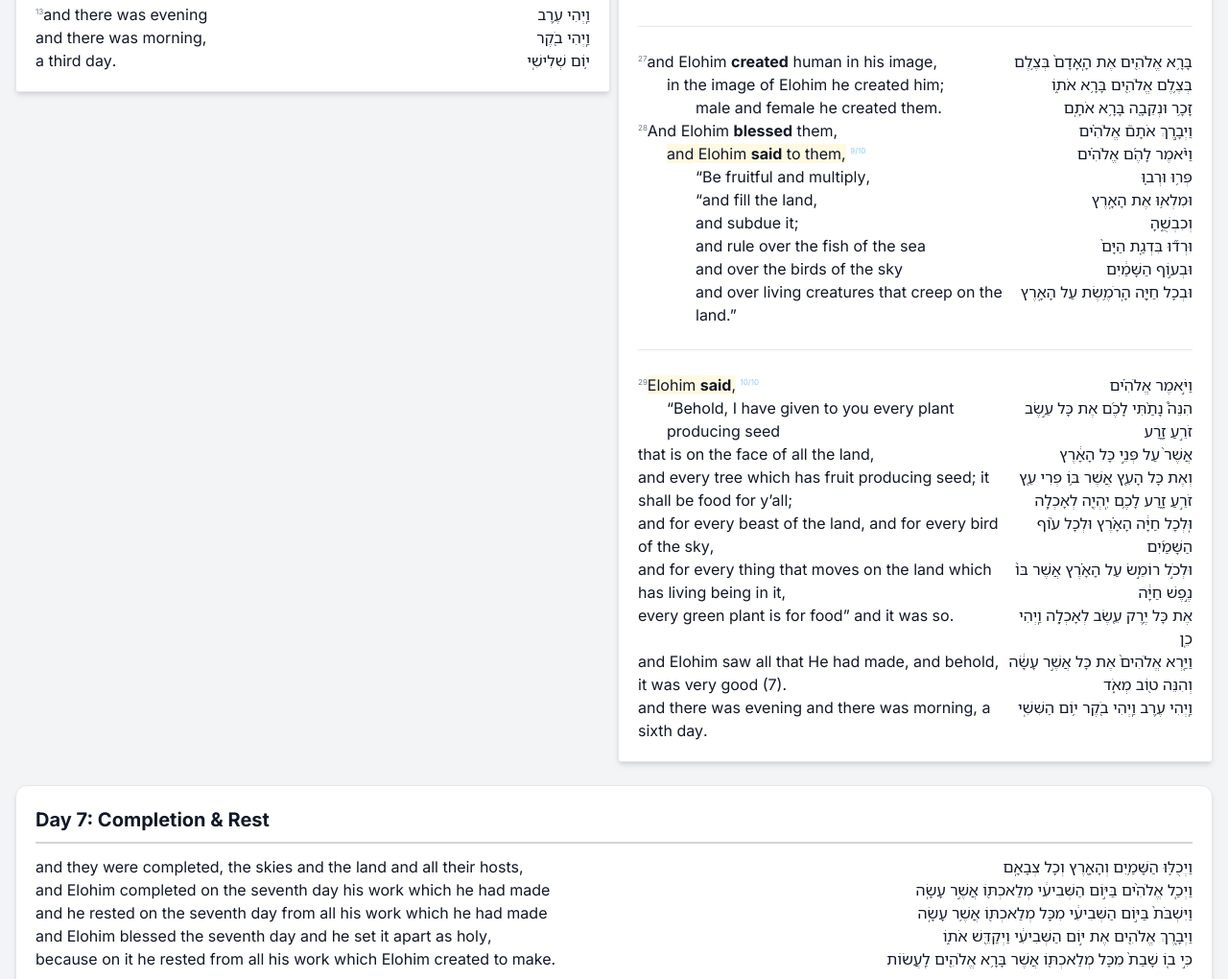
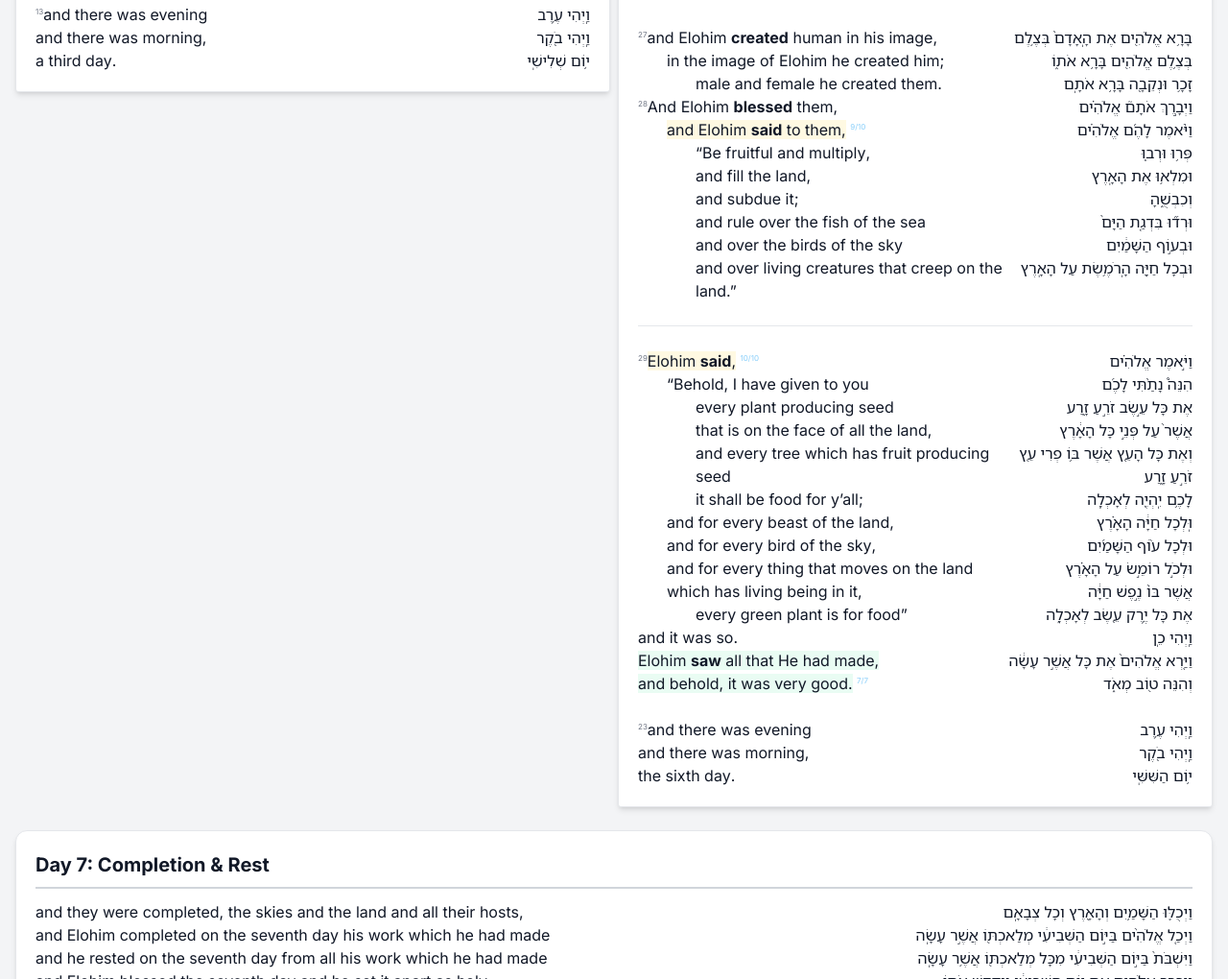
Before and after one commit to fisherds/bibleproject-genesis-one, a plain HTML site: page public/index.html in a window 1280 px wide. Shown: the part 2643-3663 px from the top of the page at 96% size. Drawn offline with nearby package versions, Linux system fonts and the light colour scheme; no server answers.

Commit message:
sixth day done

```diff
--- a/public/index.html
+++ b/public/index.html
@@ -475,11 +475,6 @@
                         <div class="english-line">&nbsp;</div>
                         <div class="hebrew-line">&nbsp;</div>
 
-                        <hr><hr>
-
-                        <div class="english-line">&nbsp;</div>
-                        <div class="hebrew-line">&nbsp;</div>
-
                         <div class="english-line"><span class="verse">27</span>and <span class="h430" data-id="338">Elohim</span> <b><span class="h1254" data-id="337">created</span></b> <span class="h120" data-id="340">human</span> in his <span class="h6754" data-id="341">image</span>,</div>
                         <div class="hebrew-line"><span class="h1254" data-id="337">בָּרָ֥א</span> <span class="h430" data-id="338">אֱלֹהִ֖ים</span> <span class="h853" data-id="339">אֶת</span> <span class="h120" data-id="340">הָֽאָדָם֙</span> <span class="h6754" data-id="341">בְּצֶ֥לֶם</span></div>
 
@@ -498,7 +493,7 @@
                         <div class="english-line line-indent-8">“<span class="h6509" data-id="356">Be fruitful</span> and <span class="h7235" data-id="357">multiply</span>,</div>
                         <div class="hebrew-line"><span class="h6509" data-id="356">פְּר֥וּ</span> <span class="h7235" data-id="357">וּרְב֛וּ</span></div>
 
-                        <div class="english-line line-indent-8">“<span class="h6509" data-id="356">and <span class="h4390" data-id="358">fill</span> the <span class="h776" data-id="360">land</span>,</div>
+                        <div class="english-line line-indent-8"><span class="h6509" data-id="356">and <span class="h4390" data-id="358">fill</span> the <span class="h776" data-id="360">land</span>,</div>
                         <div class="hebrew-line"><span class="h4390" data-id="358">וּמִלְא֥וּ</span> <span class="h853" data-id="359">אֶת</span> <span class="h776" data-id="360">הָאָֽרֶץ</span></div>
 
                         <div class="english-line line-indent-8">and <span class="h3533" data-id="361">subdue</span> it;</div>
@@ -524,29 +519,56 @@
                         <div class="english-line"><span class="verse">29</span><span class="repeated-said"><span class="h430" data-id="373">Elohim</span> <b><span class="h559" data-id="372">said</span></b>,</span> <span class="phrase god-said">10/10</span></div>
                         <div class="hebrew-line"><span class="h559" data-id="372">וַיֹּ֣אמֶר</span> <span class="h430" data-id="373">אֱלֹהִ֗ים</span></div>
 
-                        <div class="english-line line-indent-4">“<span class="h2009" data-id="374">Behold</span>, I have <span class="h5414" data-id="375">given</span> to you <span class="h3605" data-id="378">every</span> <span class="h6212" data-id="379">plant</span> <span class="h2232" data-id="380">producing</span> <span class="h2233" data-id="381">seed</span></div>
-                        <div class="hebrew-line"><span class="h2009" data-id="374">הִנֵּה֩</span> <span class="h5414" data-id="375">נָתַ֨תִּי</span> <span class="h0" data-id="376">לָכֶ֜ם</span> <span class="h853" data-id="377">אֶת</span> <span class="h3605" data-id="378">כָּל</span> <span class="h6212" data-id="379">עֵ֣שֶׂב</span> <span class="h2232" data-id="380">זֹרֵ֣עַ</span> <span class="h2233" data-id="381">זָ֑רַע</span></div>
+                        <div class="english-line line-indent-4">“<span class="h2009" data-id="374">Behold</span>, I have <span class="h5414" data-id="375">given</span> <span class="h0" data-id="376">to you</span></div>
+                        <div class="hebrew-line"><span class="h2009" data-id="374">הִנֵּה֩</span> <span class="h5414" data-id="375">נָתַ֨תִּי</span> <span class="h0" data-id="376">לָכֶ֜ם</span></div>
 
-                        <div class="english-line">that is on the <span class="h6440" data-id="384">face of</span> <span class="h3605" data-id="385">all</span> the <span class="h776" data-id="386">land</span>,</div>
+                        <div class="english-line line-indent-8"><span class="h3605" data-id="378">every</span> <span class="h6212" data-id="379">plant</span> <span class="h2232" data-id="380">producing</span> <span class="h2233" data-id="381">seed</span></div>
+                        <div class="hebrew-line"> <span class="h853" data-id="377">אֶת</span> <span class="h3605" data-id="378">כָּל</span> <span class="h6212" data-id="379">עֵ֣שֶׂב</span> <span class="h2232" data-id="380">זֹרֵ֣עַ</span> <span class="h2233" data-id="381">זָ֑רַע</span></div>
+
+                        <div class="english-line line-indent-8">that is on the <span class="h6440" data-id="384">face of</span> <span class="h3605" data-id="385">all</span> the <span class="h776" data-id="386">land</span>,</div>
                         <div class="hebrew-line"><span class="h834" data-id="382">אֲשֶׁר֙</span> <span class="h5921" data-id="383">עַל</span> <span class="h6440" data-id="384">פְּנֵ֣י</span> <span class="h3605" data-id="385">כָּל</span> <span class="h776" data-id="386">הָאָ֔רֶץ</span></div>
 
-                        <div class="english-line">and <span class="h3605" data-id="388">every</span> <span class="h6086" data-id="389">tree</span> which has <span class="h6529" data-id="392">fruit</span> <span class="h6086" data-id="393">producing</span> <span class="h2233" data-id="395">seed</span>; it shall be <span class="h402" data-id="398">food</span> for y’all;</div>
-                        <div class="hebrew-line"><span class="h853" data-id="387">וְאֶת</span> <span class="h3605" data-id="388">כָּל</span> <span class="h6086" data-id="389">הָעֵ֖ץ</span> <span class="h834" data-id="390">אֲשֶׁר</span> <span class="h0" data-id="391">בּ֥וֹ</span> <span class="h6529" data-id="392">פְרִי</span> <span class="h6086" data-id="393">עֵ֖ץ</span> <span class="h2232" data-id="394">זֹרֵ֣עַ</span> <span class="h2233" data-id="395">זָ֑רַע</span> <span class="h0" data-id="396">לָכֶ֥ם</span> <span class="h1961" data-id="397">יִֽהְיֶ֖ה</span> <span class="h402" data-id="398">לְאָכְלָֽה</span></div>
+                        <div class="english-line line-indent-8">and <span class="h3605" data-id="388">every</span> <span class="h6086" data-id="389">tree</span> which has <span class="h6529" data-id="392">fruit</span> <span class="h2232" data-id="394">producing</span> <span class="h2233" data-id="395">seed</span></div>
+                        <div class="hebrew-line"><span class="h853" data-id="387">וְאֶת</span> <span class="h3605" data-id="388">כָּל</span> <span class="h6086" data-id="389">הָעֵ֖ץ</span> <span class="h834" data-id="390">אֲשֶׁר</span> <span class="h0" data-id="391">בּ֥וֹ</span> <span class="h6529" data-id="392">פְרִי</span> <span class="h6086" data-id="393">עֵ֖ץ</span> <span class="h2232" data-id="394">זֹרֵ֣עַ</span> <span class="h2233" data-id="395">זָ֑רַע</span></div>
 
-                        <div class="english-line">and for <span class="h3605" data-id="399">every</span> <span class="h2416" data-id="400">beast</span> of the <span class="h776" data-id="401">land</span>, and for <span class="h3605" data-id="402">every</span> <span class="h5775" data-id="403">bird</span> of the <span class="h8064" data-id="404">sky</span>,</div>
-                        <div class="hebrew-line"><span class="h3605" data-id="399">וּֽלְכָל</span> <span class="h2416" data-id="400">חַיָּ֔ה</span> <span class="h776" data-id="401">הָאָ֗רֶץ</span> <span class="h3605" data-id="402">וּלְכָל</span> <span class="h5775" data-id="403">ע֨וֹף</span> <span class="h8064" data-id="404">הַשָּׁמַ֜יִם</span></div>
+                        <div class="english-line line-indent-8">it shall be <span class="h402" data-id="398">food</span> for y’all;</div>
+                        <div class="hebrew-line"><span class="h0" data-id="396">לָכֶ֥ם</span> <span class="h1961" data-id="397">יִֽהְיֶ֖ה</span> <span class="h402" data-id="398">לְאָכְלָֽה</span></div>
 
-                        <div class="english-line">and for <span class="h3605" data-id="405">every</span> thing that <span class="h7430" data-id="406">moves</span> on the <span class="h776" data-id="408">land</span> which has <span class="h2416" data-id="412">living</span> <span class="h5315" data-id="411">being</span> in it,</div>
-                        <div class="hebrew-line"><span class="h3605" data-id="405">וּלְכֹ֣ל</span> <span class="h7430" data-id="406">רוֹמֵ֣שׂ</span> <span class="h5921" data-id="407">עַל</span> <span class="h776" data-id="408">הָאָ֗רֶץ</span> <span class="h834" data-id="409">אֲשֶׁר</span> <span class="h0" data-id="410">בּוֹ֙</span> <span class="h5315" data-id="411">נֶ֣פֶשׁ</span> <span class="h2416" data-id="412">חַיָּ֔ה</span></div>
+                        <div class="english-line line-indent-4">and for <span class="h3605" data-id="399">every</span> <span class="h2416" data-id="400">beast</span> of the <span class="h776" data-id="401">land</span>,</div>
+                        <div class="hebrew-line"><span class="h3605" data-id="399">וּֽלְכָל</span> <span class="h2416" data-id="400">חַיָּ֔ה</span> <span class="h776" data-id="401">הָאָ֗רֶץ</span></div>
 
-                        <div class="english-line"><span class="h3605" data-id="414">every</span> <span class="h3418" data-id="415">green</span> <span class="h6212" data-id="416">plant</span> is for <span class="h402" data-id="417">food</span>” and <span class="h1961" data-id="418">it was</span> <span class="h3651" data-id="419">so</span>.</div>
-                        <div class="hebrew-line"><span class="h853" data-id="413">אֶת</span> <span class="h3605" data-id="414">כָּל</span> <span class="h3418" data-id="415">יֶ֥רֶק</span> <span class="h6212" data-id="416">עֵ֖שֶׂב</span> <span class="h402" data-id="417">לְאָכְלָ֑ה</span> <span class="h1961" data-id="418">וַֽיְהִי</span> <span class="h3651" data-id="419">כֵֽן</span></div>
+                        <div class="english-line line-indent-4">and for <span class="h3605" data-id="402">every</span> <span class="h5775" data-id="403">bird</span> of the <span class="h8064" data-id="404">sky</span>,</div>
+                        <div class="hebrew-line"><span class="h3605" data-id="402">וּלְכָל</span> <span class="h5775" data-id="403">ע֨וֹף</span> <span class="h8064" data-id="404">הַשָּׁמַ֜יִם</span></div>
 
-                        <div class="english-line">and <span class="h430" data-id="421">Elohim</span> <span class="h7200" data-id="420">saw</span> <span class="h3605" data-id="423">all</span> that He had <span class="h6213" data-id="425">made</span>, and <span class="h2009" data-id="426">behold</span>, it was <span class="h3966" data-id="428">very</span> <span class="h2896" data-id="427">good</span> (7).</div>
-                        <div class="hebrew-line"><span class="h7200" data-id="420">וַיַּ֤רְא</span> <span class="h430" data-id="421">אֱלֹהִים֙</span> <span class="h853" data-id="422">אֶת</span> <span class="h3605" data-id="423">כָּל</span> <span class="h834" data-id="424">אֲשֶׁ֣ר</span> <span class="h6213" data-id="425">עָשָׂ֔ה</span> <span class="h2009" data-id="426">וְהִנֵּה</span> <span class="h2896" data-id="427">ט֖וֹב</span> <span class="h3966" data-id="428">מְאֹ֑ד</span></div>
+                        <div class="english-line line-indent-4">and for <span class="h3605" data-id="405">every</span> thing that <span class="h7430" data-id="406">moves</span> on the <span class="h776" data-id="408">land</span></div>
+                        <div class="hebrew-line"><span class="h3605" data-id="405">וּלְכֹ֣ל</span> <span class="h7430" data-id="406">רוֹמֵ֣שׂ</span> <span class="h5921" data-id="407">עַל</span> <span class="h776" data-id="408">הָאָ֗רֶץ</span></div>
 
-                        <div class="english-line">and <span class="h1961" data-id="429">there was</span> <span class="h6153" data-id="430">evening</span> and <span class="h1961" data-id="431">there was</span> <span class="h1242" data-id="432">morning</span>, a <span class="h8345" data-id="434">sixth</span> <span class="h3117" data-id="433">day</span>.</div>
-                        <div class="hebrew-line"><span class="h1961" data-id="429">וַֽיְהִי</span> <span class="h6153" data-id="430">עֶ֥רֶב</span> <span class="h1961" data-id="431">וַֽיְהִי</span> <span class="h1242" data-id="432">בֹ֖קֶר</span> <span class="h3117" data-id="433">י֥וֹם</span> <span class="h8345" data-id="434">הַשִּׁשִּֽׁי</span></div>
+                        <div class="english-line line-indent-4">which has <span class="h2416" data-id="412">living</span> <span class="h5315" data-id="411">being</span> in it,</div>
+                        <div class="hebrew-line"><span class="h834" data-id="409">אֲשֶׁר</span> <span class="h0" data-id="410">בּוֹ֙</span> <span class="h5315" data-id="411">נֶ֣פֶשׁ</span> <span class="h2416" data-id="412">חַיָּ֔ה</span></div>
+
+                        <div class="english-line line-indent-8"><span class="h3605" data-id="414">every</span> <span class="h3418" data-id="415">green</span> <span class="h6212" data-id="416">plant</span> is for <span class="h402" data-id="417">food</span>”</div>
+                        <div class="hebrew-line"><span class="h853" data-id="413">אֶת</span> <span class="h3605" data-id="414">כָּל</span> <span class="h3418" data-id="415">יֶ֥רֶק</span> <span class="h6212" data-id="416">עֵ֖שֶׂב</span> <span class="h402" data-id="417">לְאָכְלָ֑ה</span></div>
+
+                        <div class="english-line">and <span class="h1961" data-id="418">it was</span> <span class="h3651" data-id="419">so</span>.</div>
+                        <div class="hebrew-line"><span class="h1961" data-id="418">וַֽיְהִי</span> <span class="h3651" data-id="419">כֵֽן</span></div>
+
+                        <div class="english-line"><span class="repeated-good"><span class="h430" data-id="421">Elohim</span> <b><span class="h7200" data-id="420">saw</span></b> <span class="h3605" data-id="423">all</span> that He had <span class="h6213" data-id="425">made</span>,</span></div>
+                        <div class="hebrew-line"><span class="h7200" data-id="420">וַיַּ֤רְא</span> <span class="h430" data-id="421">אֱלֹהִים֙</span> <span class="h853" data-id="422">אֶת</span> <span class="h3605" data-id="423">כָּל</span> <span class="h834" data-id="424">אֲשֶׁ֣ר</span> <span class="h6213" data-id="425">עָשָׂ֔ה</span></div>
+
+                        <div class="english-line"><span class="repeated-good">and <span class="h2009" data-id="426">behold</span>, it was <span class="h3966" data-id="428">very</span> <span class="h2896" data-id="427">good</span>.</span> <span class="phrase good">7/7</span></div>
+                        <div class="hebrew-line"><span class="h2009" data-id="426">וְהִנֵּה</span> <span class="h2896" data-id="427">ט֖וֹב</span> <span class="h3966" data-id="428">מְאֹ֑ד</span></div>
+
+                        <div class="english-line">&nbsp;</div>
+                        <div class="hebrew-line">&nbsp;</div>
+
+                        <div class="english-line"><span class="verse">23</span><span class="h1961" data-id="429">and there was</span> <span class="h6153" data-id="430">evening</span> </div>
+                        <div class="hebrew-line"><span class="h1961" data-id="429">וַֽיְהִי</span> <span class="h6153" data-id="430">עֶ֥רֶב</span></div>
+
+                        <div class="english-line"><span class="h1961" data-id="431">and there was</span> <span class="h1242" data-id="432">morning</span>,</div>
+                        <div class="hebrew-line"><span class="h1961" data-id="431">וַֽיְהִי</span> <span class="h1242" data-id="432">בֹ֖קֶר</span></div>
+
+                        <div class="english-line"><span class="h8345" data-id="434">the sixth</span> <span class="h3117" data-id="433">day</span>.</div>
+                        <div class="hebrew-line"><span class="h3117" data-id="433">י֥וֹם</span> <span class="h8345" data-id="434">הַשִּׁשִּֽׁי</span></div>
                       </div>
                   </div>
               </div>
```
Also changed, not shown: public/genesis_one.json.
